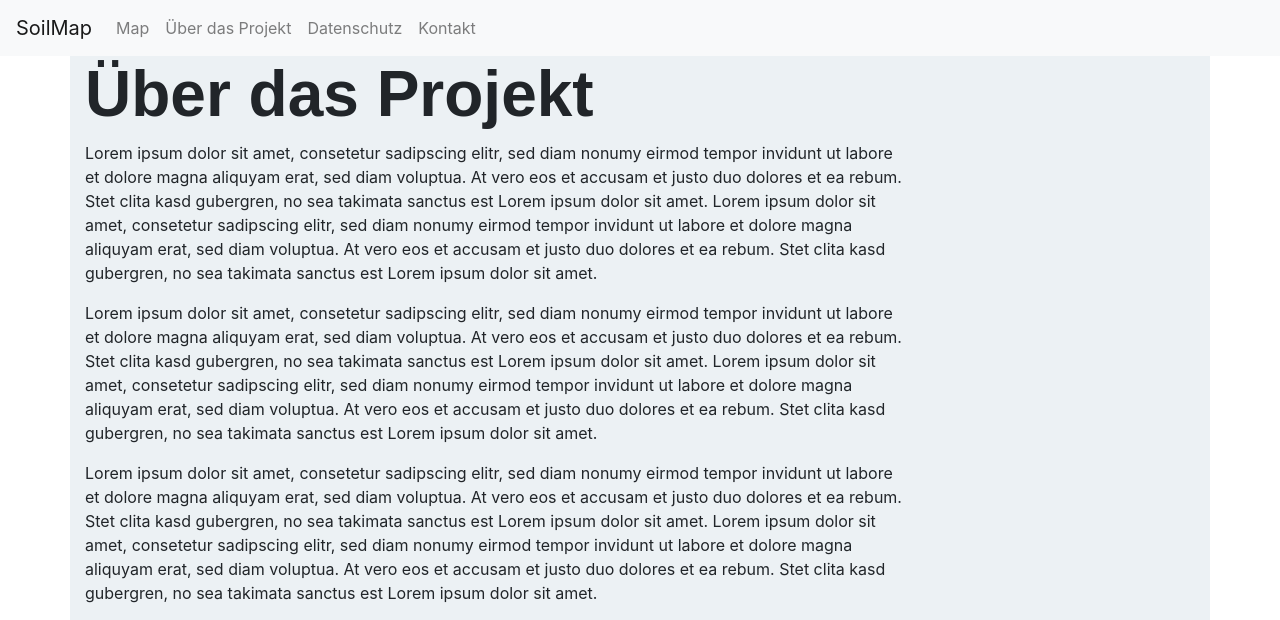
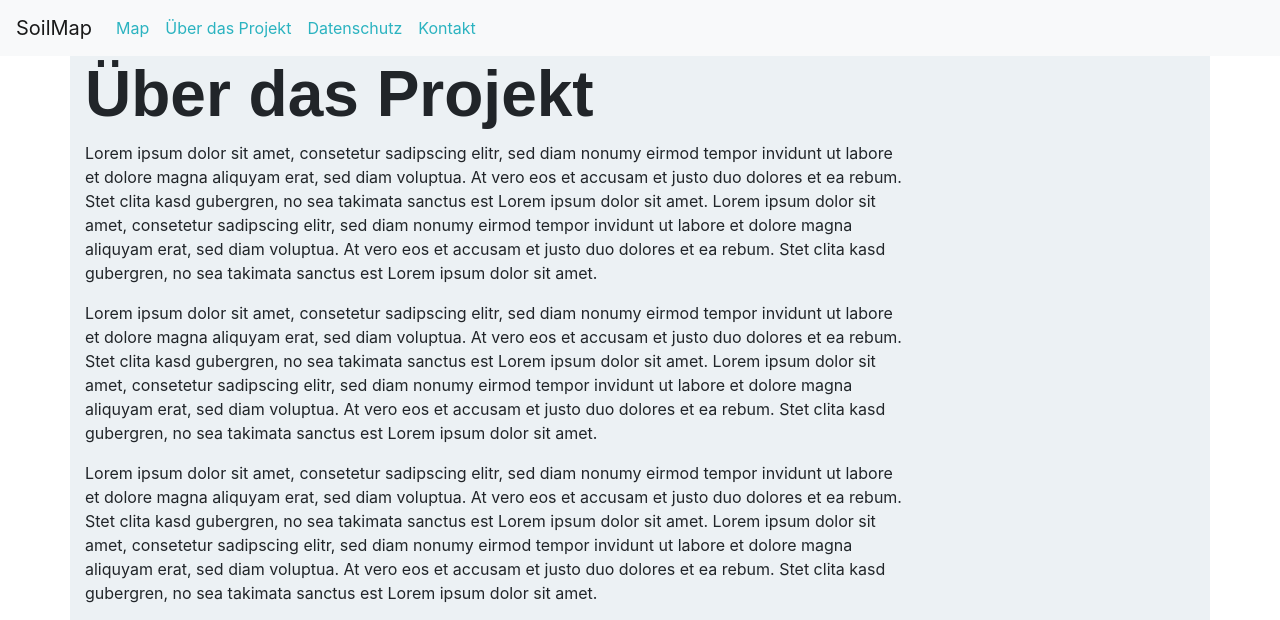
Before and after one commit to CryoGrid/WebMap, a Django app: page /about/ in a window 1280 px wide. Shown: the top 620 px of the page. Run offline with Django 3.2, Linux system fonts and the light colour scheme; some libraries are stand-ins or nearby versions.

Commit message:
WP030 changing navbar colors

```diff
--- a/cgmap/static/cgmap/style.css
+++ b/cgmap/static/cgmap/style.css
@@ -245,6 +245,19 @@ hr {
     top: 10px;
     opacity: 0.8;
     z-index: 1;
+}
+
+/* adjust colors for subpage navbars */
+#navbar {
+    background: var(--accent);
+}
+
+#navbar .navbar-toggler {
+    color: var(--accent);
+}
+
+.navbar-light .navbar-nav .nav-link {
+    color: var(--primary);
 }
 
 /* footer location on map */
--- a/cgmap/templates/nav_header.html
+++ b/cgmap/templates/nav_header.html
@@ -1,6 +1,6 @@
 {# contains the header with a nav bar for subpages #}
 <header>
-    <nav class="navbar navbar-expand-lg navbar-light bg-light">
+    <nav class="navbar navbar-expand-lg navbar-light bg-light" id="navbar">
         <a class="navbar-brand" href="#">SoilMap</a>
         <button class="navbar-toggler" type="button" data-toggle="collapse" data-target="#navbarSupportedContent" aria-controls="navbarSupportedContent" aria-expanded="false" aria-label="Toggle navigation">
             <span class="navbar-toggler-icon"></span>
```
